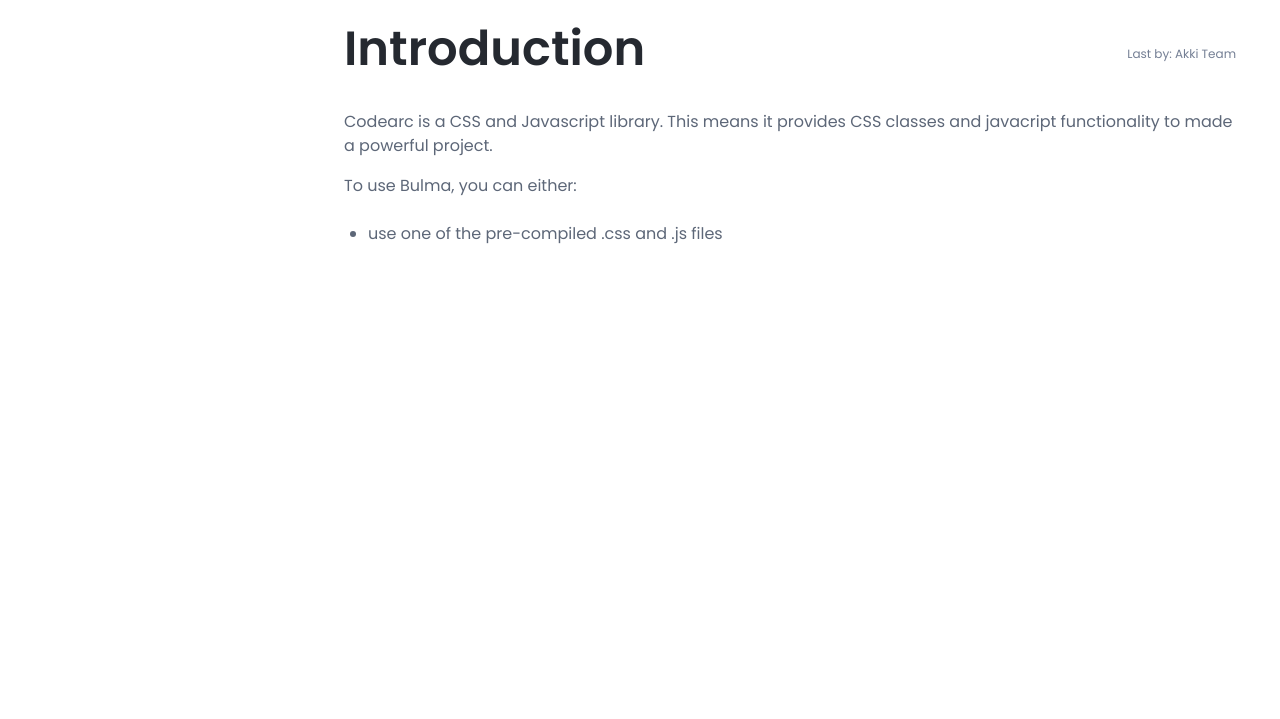
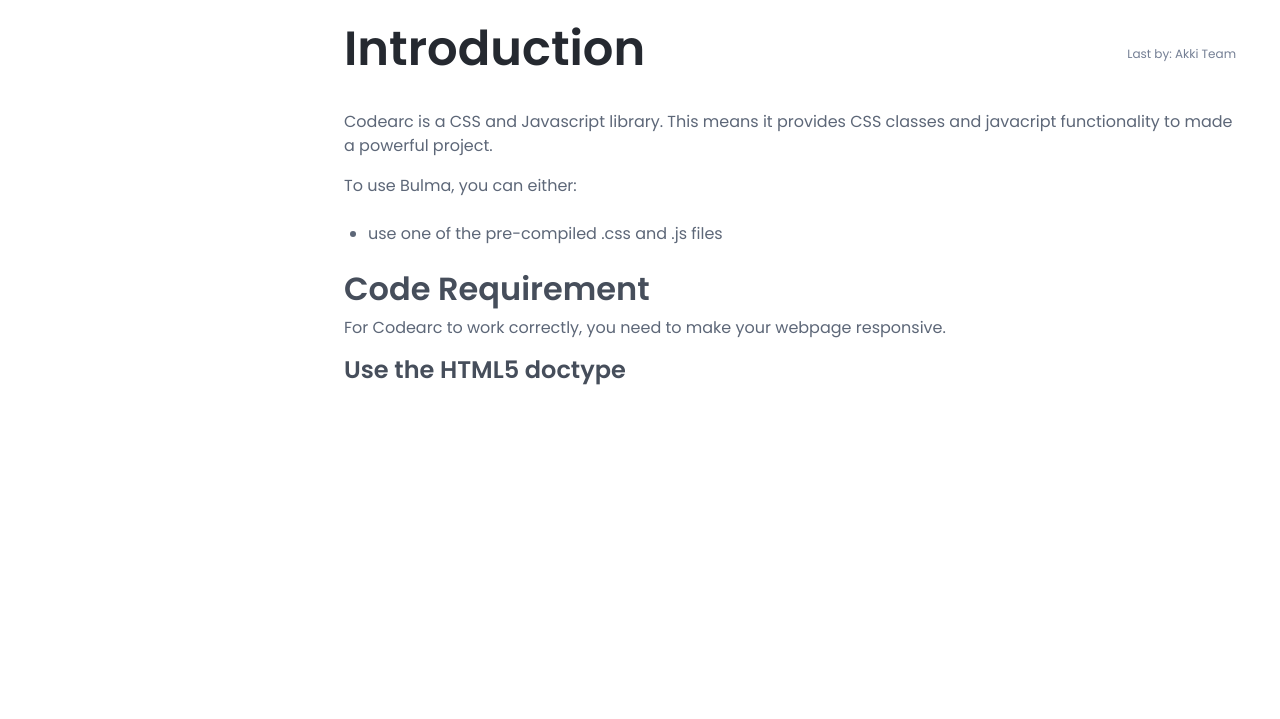
Before and after one commit to codearclab/codearc, a website: page _site/docs-pages/intro.html in a window 1280 px wide. Shown: the part 81-800 px from the top of the page. Drawn offline with Linux system fonts and the light colour scheme.

Commit message:
Update intro.html

```diff
--- a/_site/docs-pages/intro.html
+++ b/_site/docs-pages/intro.html
@@ -91,6 +91,9 @@
               <ul>
                 <li>use one of the pre-compiled .css and .js files</li>
               </ul>
+              <h2 class="mt-1">Code Requirement</h2>
+              <p>For Codearc to work correctly, you need to make your webpage responsive.</p>
+              <h3 class="mt-2">Use the HTML5 doctype</h3>
             </p>
 					</section>
         </header>
```
